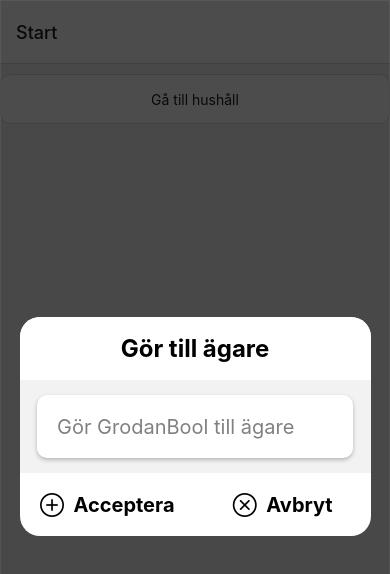
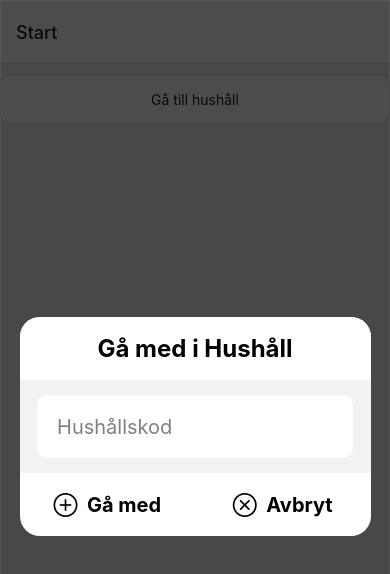
Before and after one commit to ViktorNy/TheHousehold, a React Native app: screen /Start in a window 390 px wide. Shown: the top 574 px of the page. Built offline with nearby package versions, Linux system fonts and the light colour scheme.

Commit message:
minor css changes

```diff
--- a/component/CustomPopupBox.tsx
+++ b/component/CustomPopupBox.tsx
@@ -158,14 +158,7 @@ const styles = StyleSheet.create({
       borderRadius: 10,
       height: '30%',
       width: '90%',
-      shadowColor: '#000',
-      shadowOffset: {
-        width: 0,
-        height: 2
-      },
-      shadowOpacity: 0.25,
-      shadowRadius: 4,
       elevation: 5,
       justifyContent: 'center',
     },
-  });
+});
--- a/screens/StartScreen.tsx
+++ b/screens/StartScreen.tsx
@@ -14,7 +14,7 @@ export default function StartScreen({ navigation }: RootStackScreenProps<"Start"
 
         <View>
             <CustomNavigateButton buttonText="Gå till hushåll" goto={() => navigation.navigate("Household", { user: newUser }) }/>
-            <CustomPopupBox modalCase={'MO'} />
+            <CustomPopupBox modalCase={'JH'} />
 
         </View>
 
```
